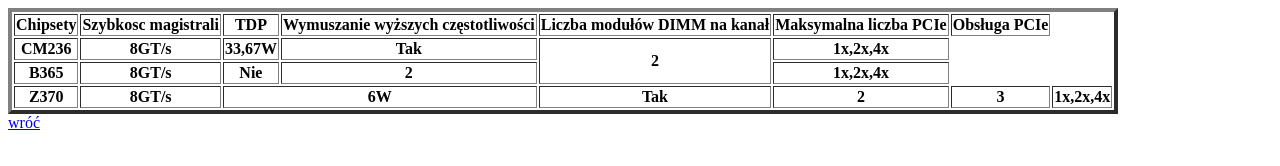
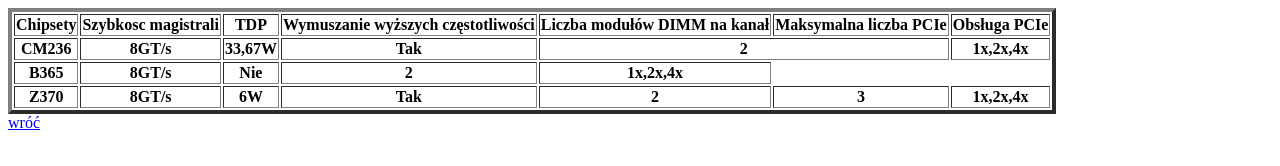
Before and after one commit to RaxoPL/dydaktyka, a plain HTML site: page tabela_Tubaja.html in a window 1280 px wide. Drawn offline with Linux system fonts and the light colour scheme.

Commit message:
Update tabela_Tubaja.html

```diff
--- a/tabela_Tubaja.html
+++ b/tabela_Tubaja.html
@@ -8,9 +8,9 @@
 <body>
 <TABLE BORDER=4>
 <TR><TH> Chipsety </TH> <TH> Szybkosc magistrali </TH> <TH>TDP</TH> <TH> Wymuszanie wyższych częstotliwości </TH> <TH> Liczba modułów DIMM na kanał </TH> <TH> Maksymalna liczba PCIe  </TH> <TH> Obsługa PCIe  </TH> </TR>
-<TR><TH>CM236</TH> <TH>8GT/s</TH> <TH>33,67W</TH> <TH>Tak</TH> <TH rowspan="2">2</TH> <TH>1x,2x,4x </TH> </TR>
+<TR><TH>CM236</TH> <TH>8GT/s</TH> <TH>33,67W</TH> <TH>Tak</TH> <TH colspan="2">2</TH> <TH>1x,2x,4x </TH> </TR>
 <TR><TH>B365</TH> <TH>8GT/s</TH> <TH>Nie</TH> <TH>2</TH> <TH3></TH> <TH>1x,2x,4x </TH> </TR>
-<TR><TH>Z370</TH> <TH>8GT/s</TH> <TH colspan="2">6W</TH> <TH>Tak</TH> <TH>2</TH> <TH>3</TH> <TH>1x,2x,4x </TH> </TR>
+<TR><TH>Z370</TH> <TH>8GT/s</TH> <TH rowspan="2">6W</TH> <TH>Tak</TH> <TH>2</TH> <TH>3</TH> <TH>1x,2x,4x </TH> </TR>
 </TABLE>
 
 
```
